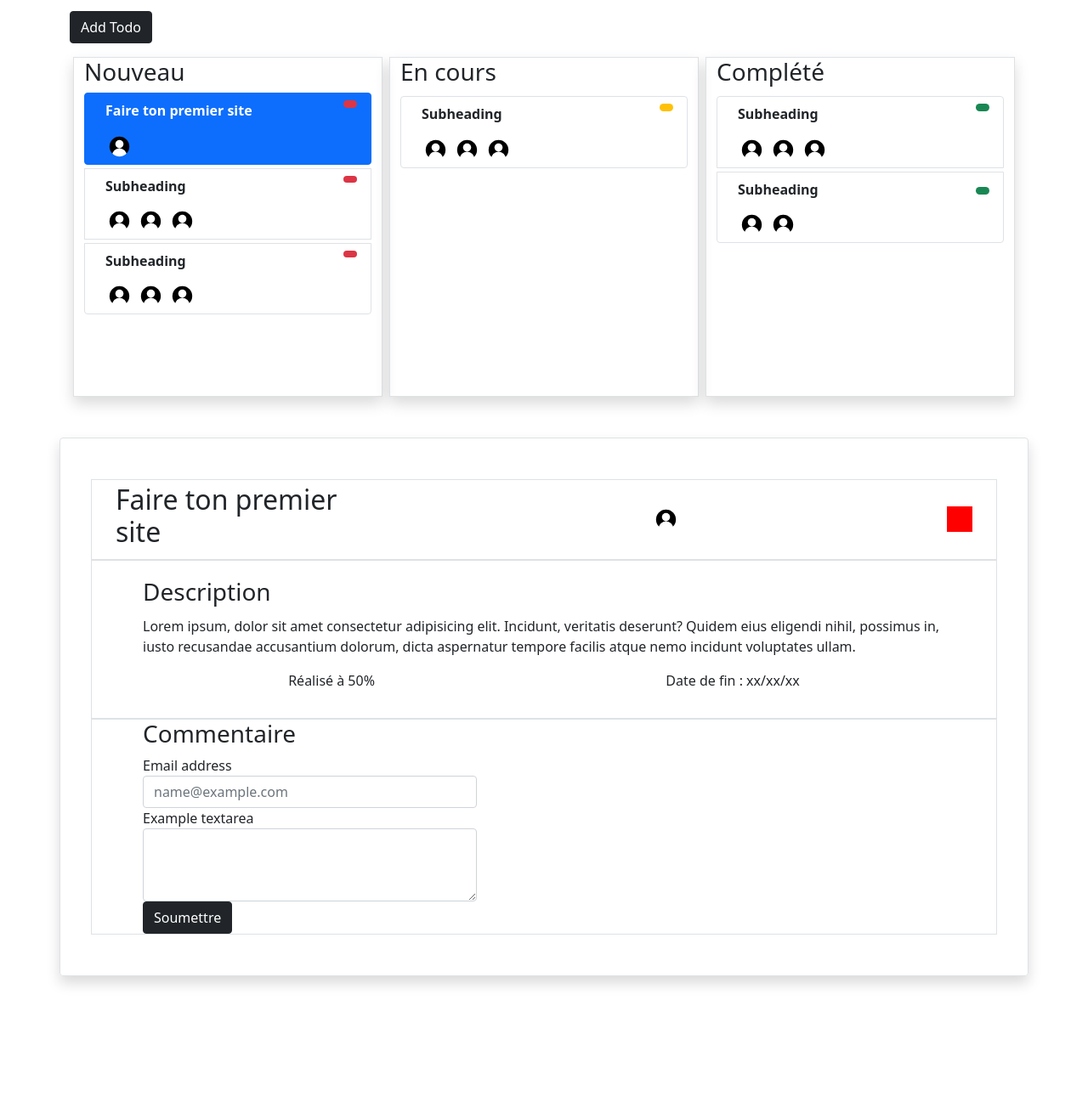
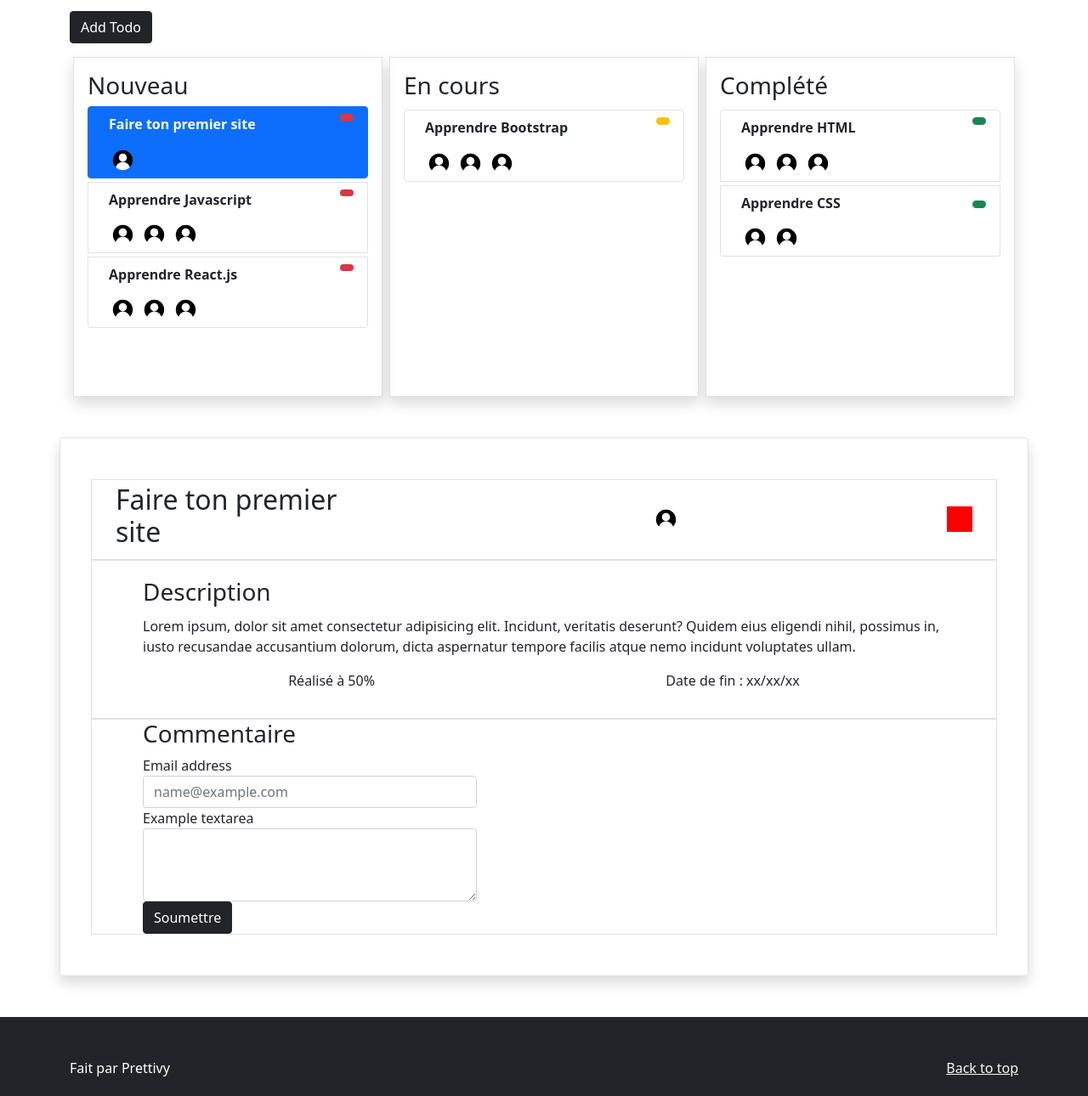
Before and after one commit to Prettivy/TaskManager, a plain HTML site: page index.html in a window 1280 px wide. Shown: the part 290-1580 px from the top of the page at 85% size. Before the commit the page ends 1487 px from the top, so only its background shows below. Drawn offline with nearby package versions, Linux system fonts and the light colour scheme.

Commit message:
add footer and rearrange layer

```diff
--- a/index.html
+++ b/index.html
@@ -27,7 +27,7 @@
         </div>
       </nav>
       <div
-        class="bg-image p-5 text-center shadow-1-strong mb-5 text-white"
+        class="bg-image p-5 text-center shadow-1-strong mb-5 text-white shadow"
         style="
           background-image: url('https://mdbcdn.b-cdn.net/img/new/slides/003.jpg');
           background-size: cover;
@@ -40,7 +40,10 @@
         <button type="button" class="btn btn-dark">Add Todo</button>
         <div class="container my-3">
           <div class="row">
-            <div class="border col-sm shadow mx-1" style="min-height: 400px">
+            <div
+              class="border col-sm shadow mx-1 p-3"
+              style="min-height: 400px"
+            >
               <h3>Nouveau</h3>
               <ul class="list-group">
                 <li
@@ -61,7 +64,7 @@
                   class="list-group-item d-flex justify-content-between align-items-start border mt-1"
                 >
                   <div class="ms-2 me-auto">
-                    <div class="fw-bold mb-3">Subheading</div>
+                    <div class="fw-bold mb-3">Apprendre Javascript</div>
                     <img
                       class="mx-1"
                       src="assets\img\abstract-user-flat-4.svg"
@@ -84,7 +87,7 @@
                   class="list-group-item d-flex justify-content-between align-items-start border mt-1"
                 >
                   <div class="ms-2 me-auto">
-                    <div class="fw-bold mb-3">Subheading</div>
+                    <div class="fw-bold mb-3">Apprendre React.js</div>
                     <img
                       class="mx-1"
                       src="assets\img\abstract-user-flat-4.svg"
@@ -105,14 +108,17 @@
                 </li>
               </ul>
             </div>
-            <div class="border col-sm shadow mx-1" style="min-height: 300px">
+            <div
+              class="border col-sm shadow mx-1 p-3"
+              style="min-height: 300px"
+            >
               <h3>En cours</h3>
               <ul class="list-group">
                 <li
                   class="list-group-item d-flex justify-content-between align-items-start border mt-1"
                 >
                   <div class="ms-2 me-auto">
-                    <div class="fw-bold mb-3">Subheading</div>
+                    <div class="fw-bold mb-3">Apprendre Bootstrap</div>
                     <img
                       class="mx-1"
                       src="assets\img\abstract-user-flat-4.svg"
@@ -133,14 +139,17 @@
                 </li>
               </ul>
             </div>
-            <div class="border col-sm shadow mx-1" style="min-height: 300px">
+            <div
+              class="border col-sm shadow mx-1 p-3"
+              style="min-height: 300px"
+            >
               <h3>Complété</h3>
               <ul class="list-group">
                 <li
                   class="list-group-item d-flex justify-content-between align-items-start border mt-1"
                 >
                   <div class="ms-2 me-auto">
-                    <div class="fw-bold mb-3">Subheading</div>
+                    <div class="fw-bold mb-3">Apprendre HTML</div>
                     <img
                       class="mx-1"
                       src="assets\img\abstract-user-flat-4.svg"
@@ -163,7 +172,7 @@
                   class="list-group-item d-flex justify-content-between align-items-start border mt-1"
                 >
                   <div class="ms-2 me-auto">
-                    <div class="fw-bold mb-3">Subheading</div>
+                    <div class="fw-bold mb-3">Apprendre CSS</div>
                     <img
                       class="mx-1"
                       src="assets\img\abstract-user-flat-4.svg"
@@ -241,6 +250,14 @@
           </div>
         </div>
       </section>
+      <footer class="text-muted py-5 bg-dark">
+        <div class="container text-white">
+          <p class="float-end">
+            <a href="#" class="link-light">Back to top</a>
+          </p>
+          <p>Fait par Prettivy</p>
+        </div>
+      </footer>
     </div>
 
     <script
```
